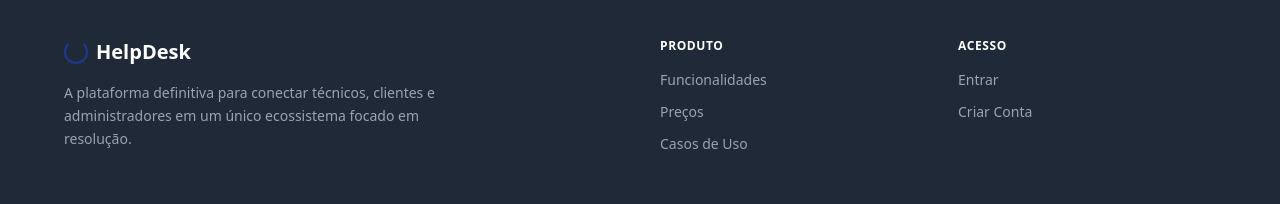
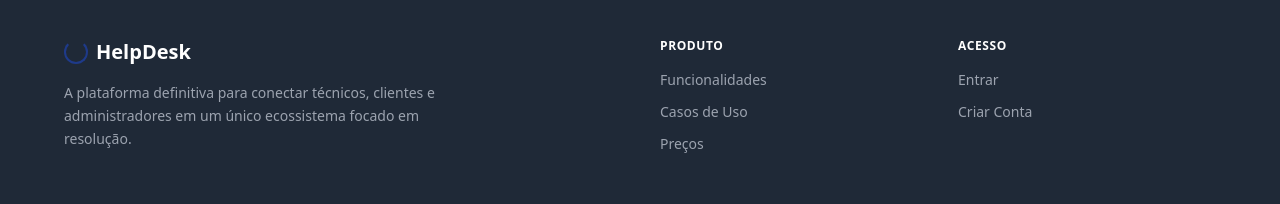
Before and after one commit to leonard0antonio/helpdesk-system, a React (Vite) app: page / in a window 1280 px wide. Shown: the part 2598-2802 px from the top of the page. Built offline with nearby package versions, Linux system fonts and the light colour scheme.

Commit message:
feat: adicionar âncoras de navegação e simulação de páginas em construção no rodapé

```diff
--- a/src/components/landing/Features.tsx
+++ b/src/components/landing/Features.tsx
@@ -23,7 +23,7 @@ export function Features() {
   ];
 
   return (
-    <section className="py-20 bg-white px-6">
+    <section id="funcionalidades" className="py-20 bg-white px-6 scroll-mt-20">
       <div className="max-w-6xl mx-auto">
         <div className="text-center mb-16">
           <h2 className="text-3xl font-bold text-gray-900 mb-4">Feito para simplificar o seu dia a dia</h2>
--- a/src/components/landing/Footer.tsx
+++ b/src/components/landing/Footer.tsx
@@ -1,6 +1,13 @@
 import { Link } from 'react-router-dom';
 
 export function Footer() {
+
+  // Função para simular páginas em construção sem quebrar a navegação
+  const handleComingSoon = (e: React.MouseEvent<HTMLAnchorElement>) => {
+    e.preventDefault();
+    alert('🚀 Esta página institucional estará disponível em breve!');
+  };
+
   return (
     <footer className="bg-brand-dark pt-16 pb-8 px-6 border-t border-gray-800 text-gray-400">
       <div className="max-w-6xl mx-auto grid grid-cols-1 md:grid-cols-4 gap-10 mb-12">
@@ -17,9 +24,11 @@ export function Footer() {
         <div>
           <h4 className="text-white font-bold mb-4 uppercase text-xs tracking-wider">Produto</h4>
           <ul className="space-y-3 text-sm">
-            <li><a href="#" className="hover:text-brand-blue transition-colors">Funcionalidades</a></li>
-            <li><a href="#" className="hover:text-brand-blue transition-colors">Preços</a></li>
-            <li><a href="#" className="hover:text-brand-blue transition-colors">Casos de Uso</a></li>
+            {/* Links âncora que rolam a página */}
+            <li><a href="#funcionalidades" className="hover:text-brand-blue transition-colors">Funcionalidades</a></li>
+            <li><a href="#casos-de-uso" className="hover:text-brand-blue transition-colors">Casos de Uso</a></li>
+            {/* Link simulado */}
+            <li><a href="/" onClick={handleComingSoon} className="hover:text-brand-blue transition-colors">Preços</a></li>
           </ul>
         </div>
 
@@ -35,8 +44,8 @@ export function Footer() {
       <div className="max-w-6xl mx-auto pt-8 border-t border-gray-800 text-sm flex flex-col md:flex-row justify-between items-center gap-4 text-gray-500">
         <p>© {new Date().getFullYear()} HelpDesk System. Todos os direitos reservados.</p>
         <div className="flex gap-4">
-          <a href="#" className="hover:text-white transition-colors">Termos</a>
-          <a href="#" className="hover:text-white transition-colors">Privacidade</a>
+          <a href="/" onClick={handleComingSoon} className="hover:text-white transition-colors">Termos</a>
+          <a href="/" onClick={handleComingSoon} className="hover:text-white transition-colors">Privacidade</a>
         </div>
       </div>
     </footer>
--- a/src/components/landing/HowItWorks.tsx
+++ b/src/components/landing/HowItWorks.tsx
@@ -18,7 +18,7 @@ export function HowItWorks() {
   ];
 
   return (
-    <section className="py-24 bg-gray-900 text-white px-6">
+    <section id="casos-de-uso" className="py-24 bg-gray-900 text-white px-6 scroll-mt-20">
       <div className="max-w-6xl mx-auto">
         <div className="text-center mb-16">
           <h2 className="text-3xl md:text-4xl font-bold mb-4">Como o HelpDesk funciona</h2>
--- a/src/index.css
+++ b/src/index.css
@@ -6,3 +6,7 @@ body {
   background-color: #f8fafc;
   font-family: 'Inter', system-ui, -apple-system, sans-serif;
 }
+
+html {
+  scroll-behavior: smooth;
+}
```
